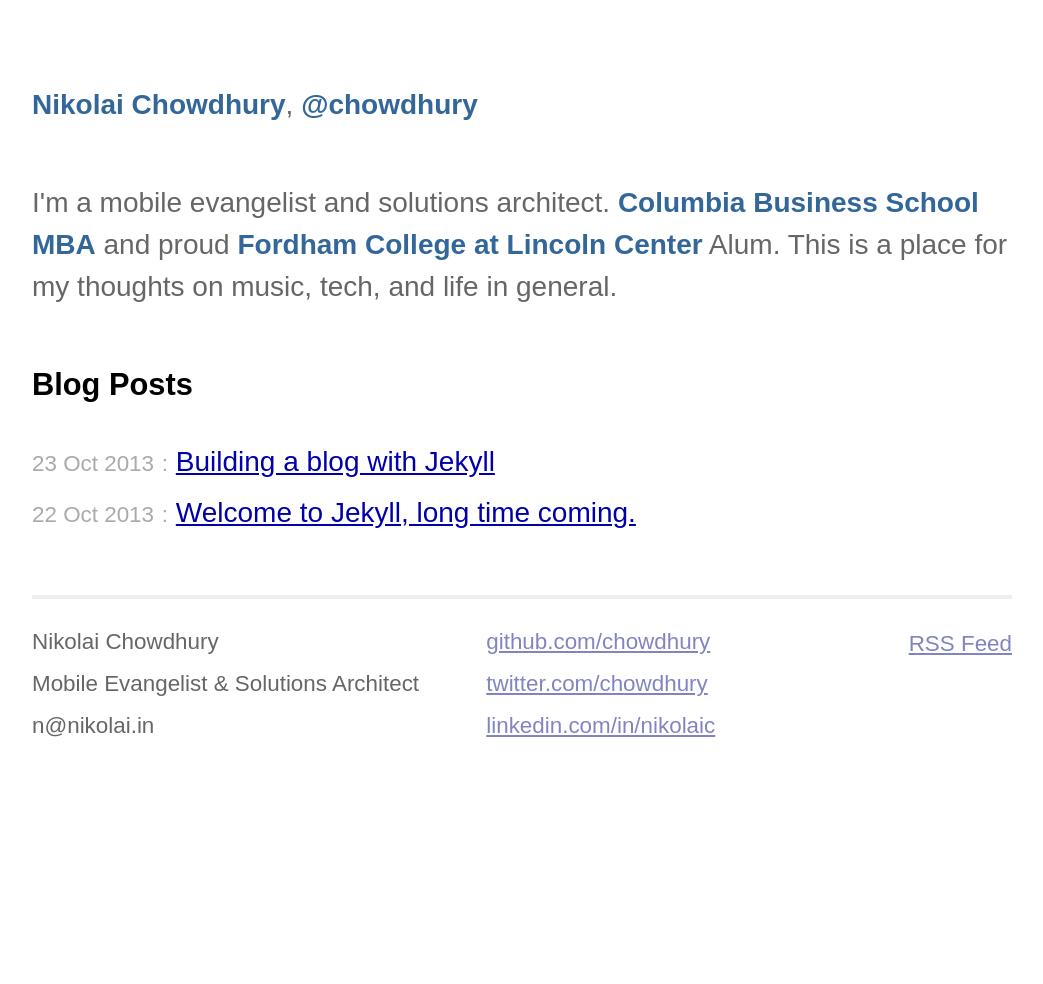
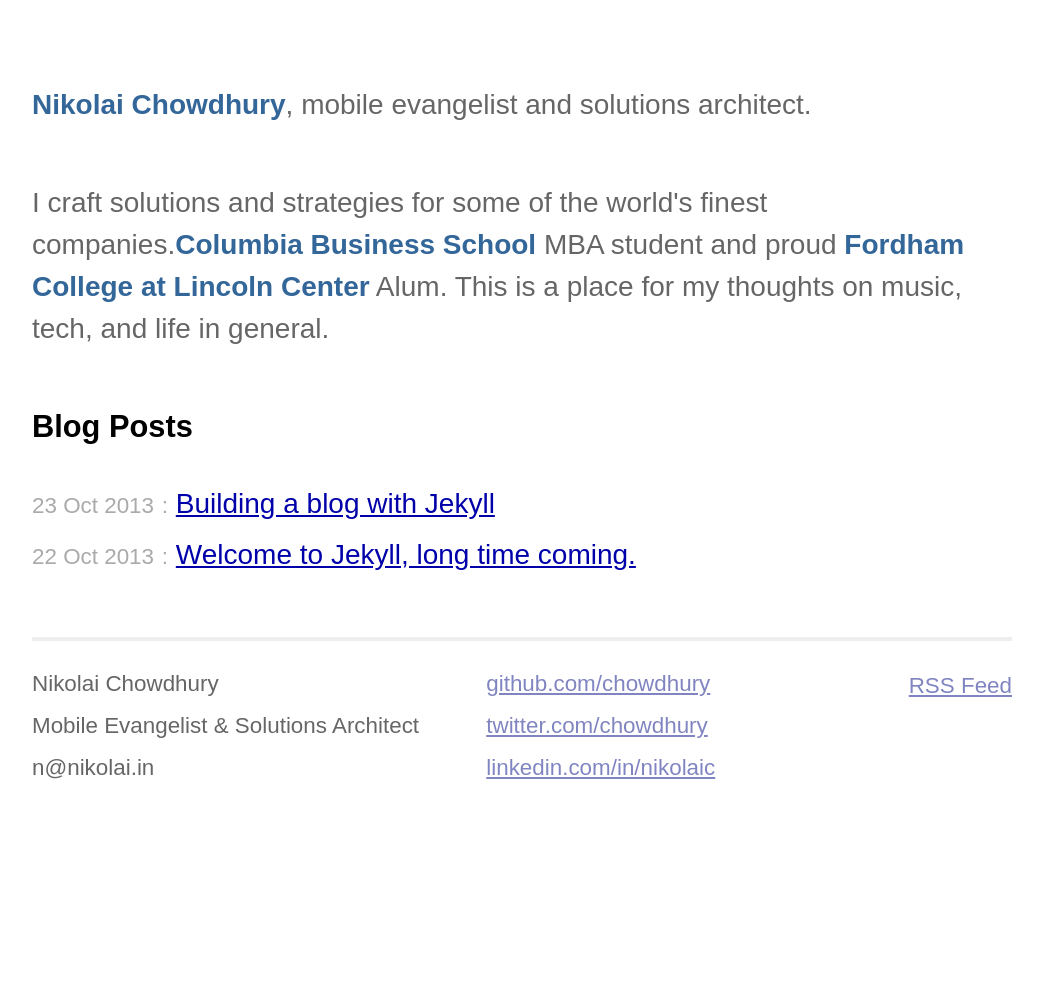
Before and after one commit to chowdhury/nikolai.in, a Jekyll site: the page built from index.html, in a window 1280 px wide. Shown: the whole page, without its empty margins (118-1161 px from the left). Built offline with Jekyll 4.4.1, drawn with Linux system fonts in a browser that asks for light colours; some web fonts are replaced.

Commit message:
more chgs

```diff
--- a/_layouts/default.html
+++ b/_layouts/default.html
@@ -16,7 +16,7 @@
 </head>
 <body>
 	<div class="site">
-		<div class="title"><a href="/">Nikolai Chowdhury</a>, <a href="http://twitter.com/chowdhury/" target="_blank">@chowdhury</a><br></div>
+		<div class="title"><a href="/">Nikolai Chowdhury</a>, mobile evangelist and solutions architect.</div>
 
 		{{ content }}
 
--- a/index.html
+++ b/index.html
@@ -3,7 +3,7 @@
 title: Nikolai Chowdhury
 ---
 
-<div class="title">I'm a mobile evangelist and solutions architect. <a href="http://gsb.columbia.edu/">Columbia Business School MBA</a> and proud <a href="http://fordham.edu/fclc">Fordham College at Lincoln Center</a> Alum. This is a place for my thoughts on music, tech, and life in general.</div>
+<div class="title">I craft solutions and strategies for some of the world's finest companies.<a href="http://gsb.columbia.edu/">Columbia Business School</a> MBA student and proud <a href="http://fordham.edu/fclc">Fordham College at Lincoln Center</a> Alum. This is a place for my thoughts on music, tech, and life in general.</div>
 
 
 <div class="home">
```
